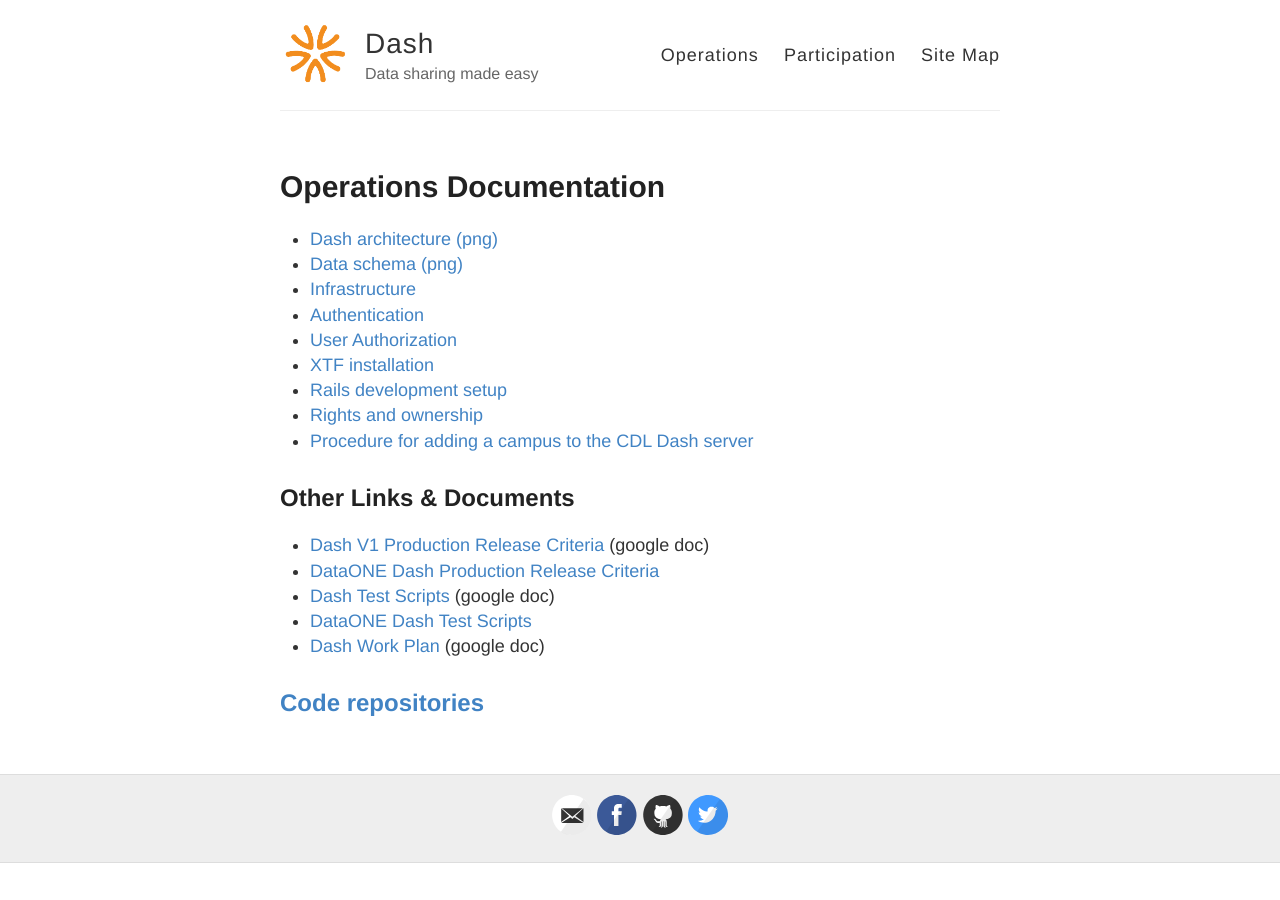
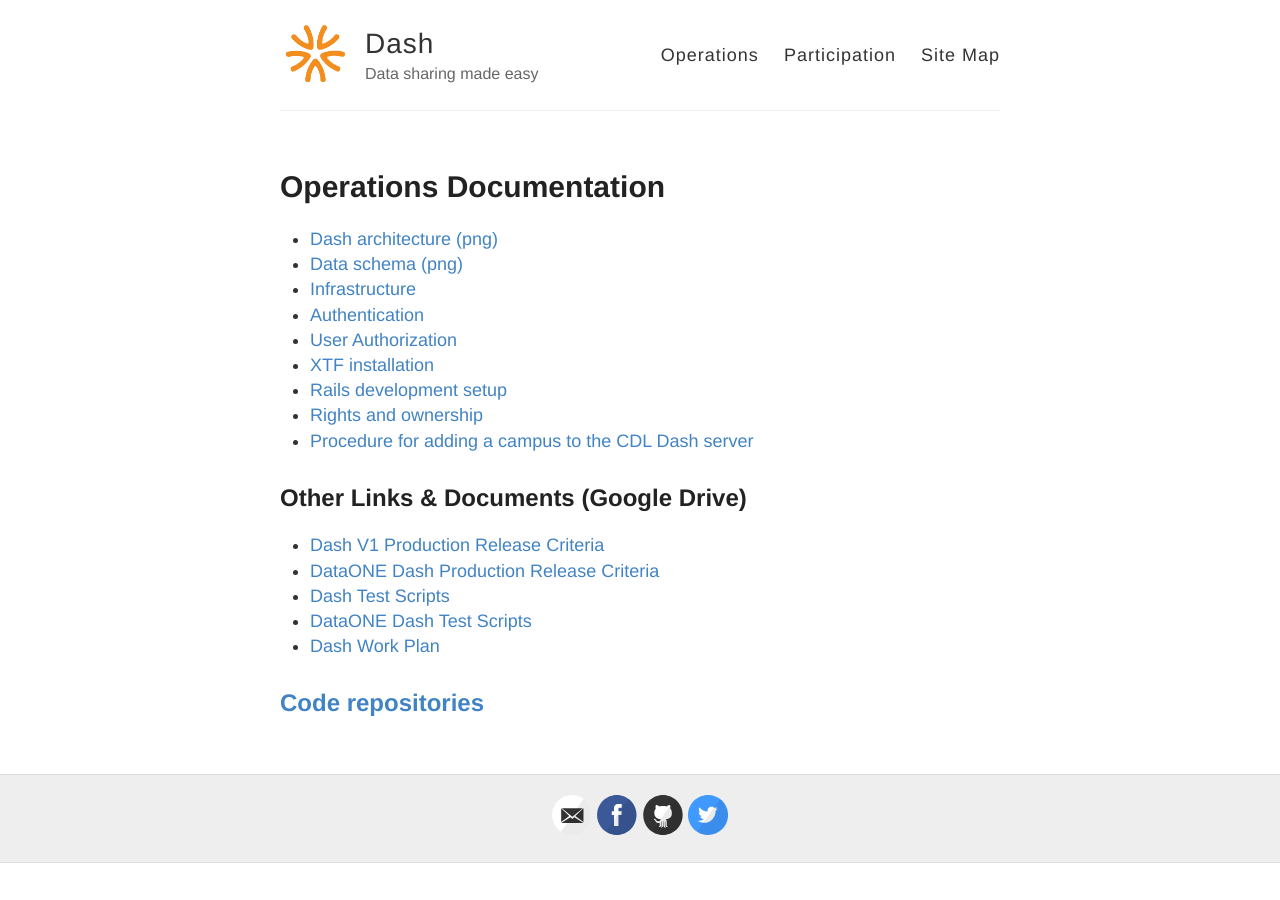
Before and after one commit to CDLUC3/dash, a Jekyll site: the page built from operations.md, in a window 1280 px wide. Built offline with Jekyll 4.4.1, drawn with Linux system fonts in a browser that asks for light colours.

Commit message:
Update operations.md

```diff
--- a/operations.md
+++ b/operations.md
@@ -14,14 +14,14 @@
 * [Rights and ownership](https://CDLUC3.github.io/dash/Rights-Ownership-Licenses)
 * [Procedure for adding a campus to the CDL Dash server](https://CDLUC3.github.io/dash/procedure-to-add-campus)
 
-## Other Links & Documents
+## Other Links & Documents (Google Drive)
 
 <ul>
-  <li><a href="https://docs.google.com/document/d/1u00NWxien-eZ5uvXpCIpSMWb1SO_5RLkh2l2IaTLIsQ/edit#heading=h.mw366im6tj2j">Dash V1 Production Release Criteria</a> (google doc)</li>
+  <li><a href="https://docs.google.com/document/d/1u00NWxien-eZ5uvXpCIpSMWb1SO_5RLkh2l2IaTLIsQ/edit#heading=h.mw366im6tj2j">Dash V1 Production Release Criteria</a></li>
   <li><a href="https://docs.google.com/document/d/1bFe6oz_lFc_1RTzeNZvD52DZNHO-3-KcLRqa19vIyPs/edit?usp=sharing">DataONE Dash Production Release Criteria</a></li>
-<li><a href="https://docs.google.com/document/d/16qG6OycEg_6dPP8TR-1h9pMwQG_HOSEeS33D4Xyi3ZY/edit">Dash Test Scripts</a> (google doc)</li>
+<li><a href="https://docs.google.com/document/d/16qG6OycEg_6dPP8TR-1h9pMwQG_HOSEeS33D4Xyi3ZY/edit">Dash Test Scripts</a></li>
 <li><a href="https://docs.google.com/document/d/1l6F54B-xFLVhh5RmlVMTYL3Lu0wU6VLjP9r_TN7-TdI/edit">DataONE Dash Test Scripts</a></li>
-<li><a href="https://docs.google.com/spreadsheets/d/1zA8YBOvSvAYd66mqnbg_eMrt6oAdi_LFvCIBGzHZqIw/edit#gid=1629117340">Dash Work Plan</a> (google doc)</li>
+<li><a href="https://docs.google.com/spreadsheets/d/1zA8YBOvSvAYd66mqnbg_eMrt6oAdi_LFvCIBGzHZqIw/edit#gid=1629117340">Dash Work Plan</a></li>
 </ul>
 
 ## [Code repositories](http://CDLUC3.github.io/dash/code-repositories)
```
